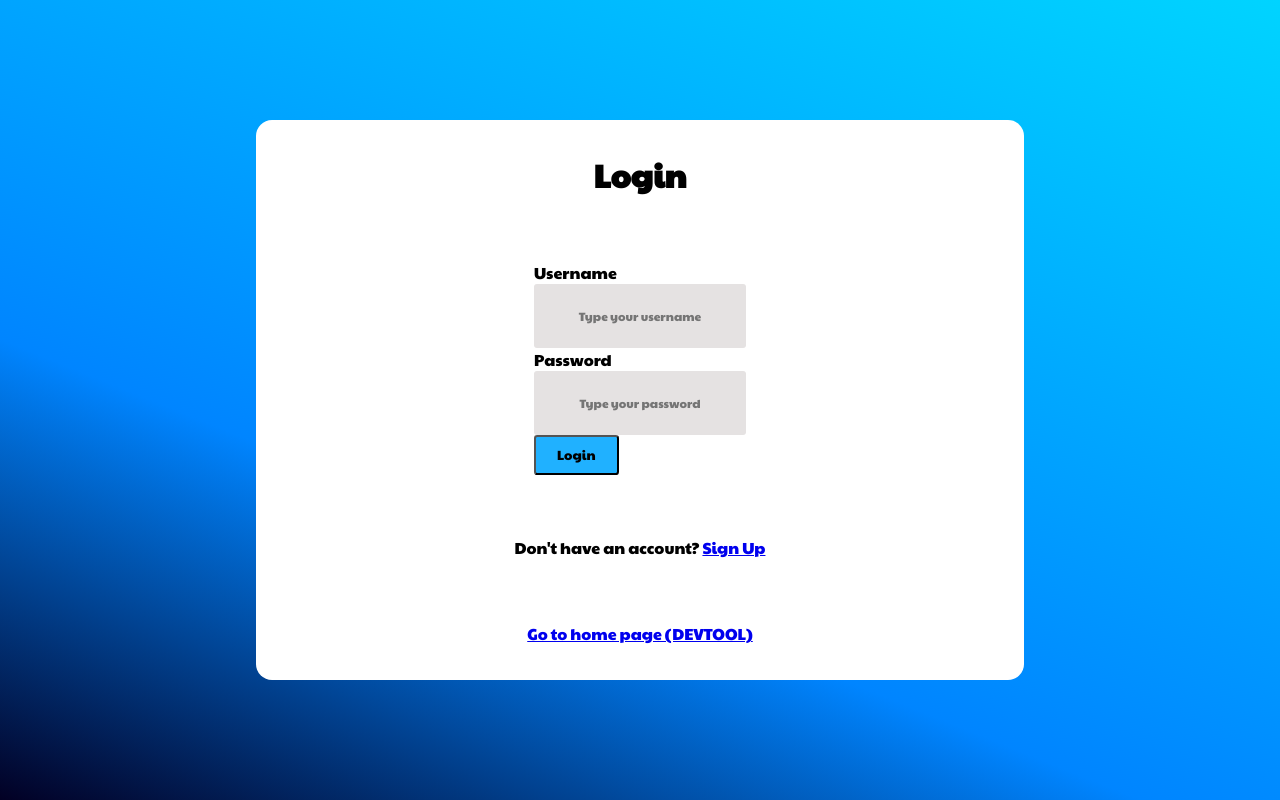
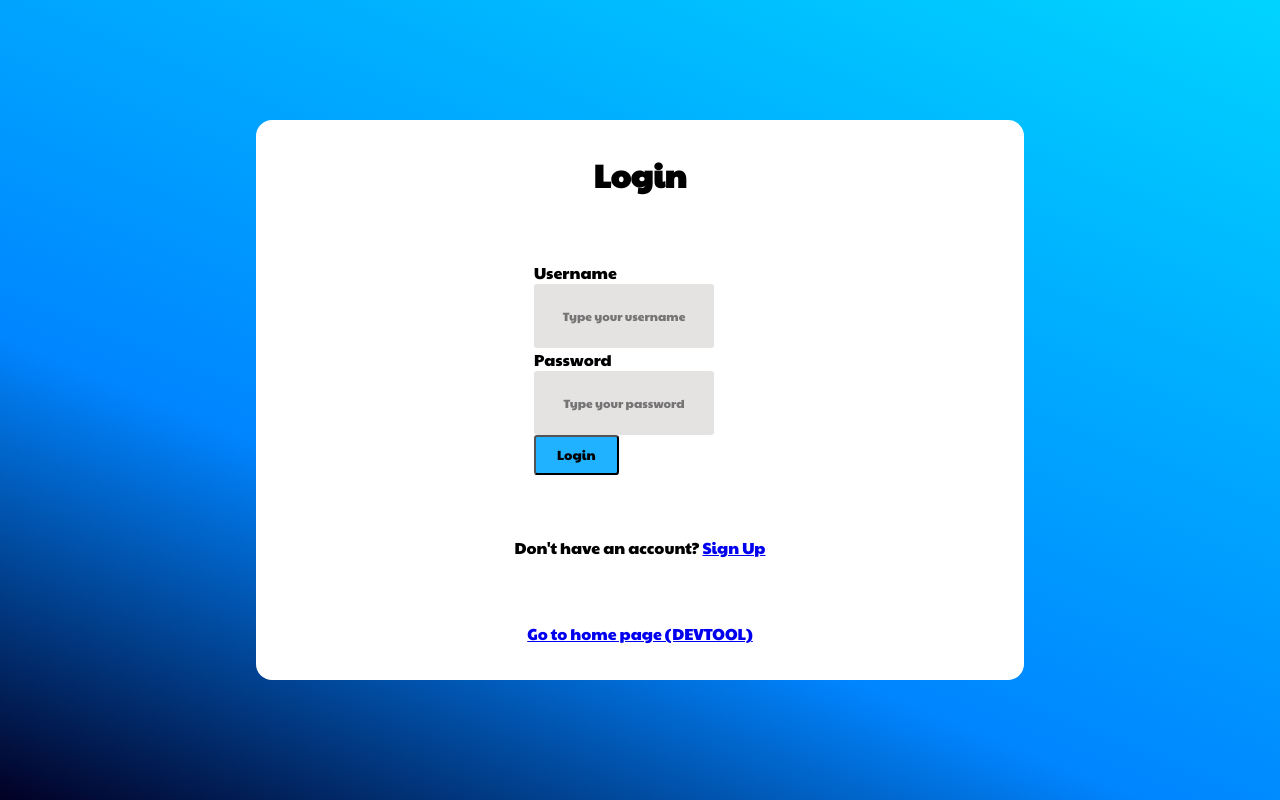
Before and after one commit to joeduman/Coin-Calendar, a React (Create React App) app: page / in a window 1280 px wide. Built offline with nearby package versions, Linux system fonts and the light colour scheme.

Commit message:
Update login.css

```diff
--- a/src/pages/css/login.css
+++ b/src/pages/css/login.css
@@ -30,6 +30,7 @@
     border-radius: 1em;
     /*box-shadow: 0 0.188em 1.550em rgb(156, 156, 156);*/
     display: flex;
+    overflow-y: auto;
     flex-direction: column;
     align-items: center;
     justify-content: space-around;
@@ -56,7 +57,7 @@
 .logininput{
     border: none;
     background-color: rgb(229, 226, 226);
-    width: 100%;
+    width: 85%;
     border-radius: 0.25em;
     text-align: center;
     padding: 2em;
```
